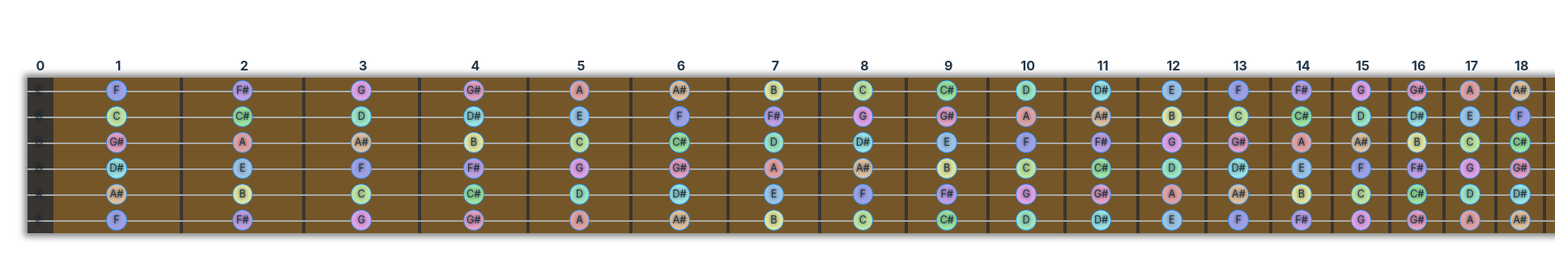
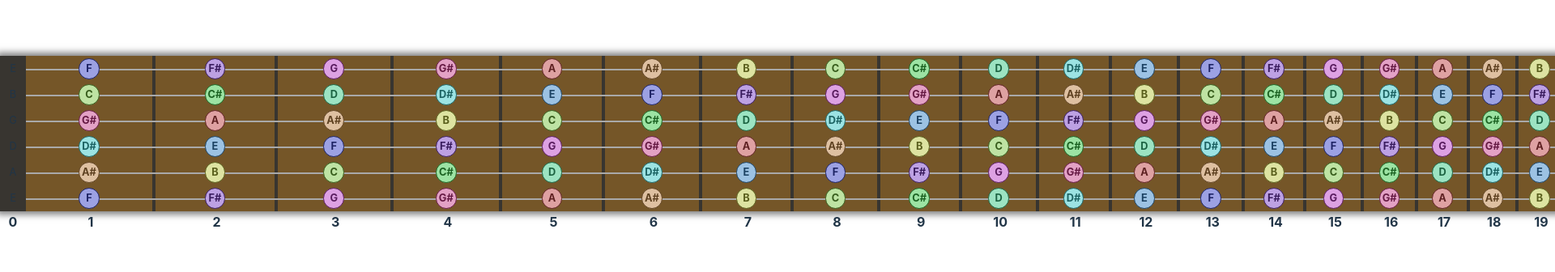
Before and after one commit to toddpress/fretz, a React (Vite) app: page / in a window 1280 px wide. Shown: the part 222-558 px from the top of the page at 81% size, 1920 px wide, since content can reach past the window. Built offline with nearby package versions, Linux system fonts and the light colour scheme.

Commit message:
styling fixes for basic fretboard layout and notes

```diff
--- a/src/App.css
+++ b/src/App.css
@@ -1,6 +1,3 @@
 #root {
-  max-width: 1280px;
-  margin: 0 auto;
-  padding: 2rem;
-  text-align: center;
+  width: 100%;
 }
--- a/src/components/Fretboard/Fret.tsx
+++ b/src/components/Fretboard/Fret.tsx
@@ -31,7 +31,7 @@ export const Fret = ({
     <td
       headers={`string_${stringNumber} fret_${fretNumber}`}
       className={ccc(`fret_${fretNumber}`, className)}
-      style={{ width: `${FRET_WIDTHS[fretNumber] * 4}rem`, textShadow: '0px 0px 4px #000', borderRight: '4px solid #383530'}}
+      style={{ width: `${FRET_WIDTHS[fretNumber] * 4}rem`}}
       {...props}
     >
       <span
--- a/src/components/Fretboard/fretboard.module.scss
+++ b/src/components/Fretboard/fretboard.module.scss
@@ -1,29 +1,64 @@
 /**
 * # Fretboard widths
-*
 * Width of Fret n = calc(var(--first-fret-width) * var(fret-ratio) ** (n−1))
 */
 
-:root {
-    --marker-color: #383530;
-    --fretboard-color: #755628;
-    --fret-ratio: 0.9439;
-    --first-fret-width: 2.5rem;
+//TODO - multiply fret widths by 4 in constants not in render
+//TODO - use fret ratio to calculate fret width instead of inlining at render
+//TODO - dedupe and reorganize scss
+//TODO - use hsl colors for scss
+//TODO - identify fret color to use (currently using marker)
 
-    // TODO - explitly name colors by note
-    --a-bg: hwb(359 63% 13%);
-    --a-sharp-bg: hwb(31 63% 13%);
-    --b-bg: hwb(65 63% 11%);
-    --c-bg: hwb(95 64% 11%);
-    --c-sharp-bg: hwb(126 61% 11%);
-    --d-bg: hwb(152 61% 11%);
-    --d-sharp-bg: hwb(180 61% 11%);
-    --e-bg: hwb(208 61% 11%);
-    --f-bg: hwb(235 61% 11%);
-    --f-sharp-bg: hwb(266 63% 11%);
-    --g-bg: hwb(295 63% 11%);
-    --g-sharp-bg: hwb(327 63% 11%);
-    --g-sharp-border: hwb(327 10% 60%);
+// fretboard
+$marker-color: #383530;
+$fretboard-color: #755628;
+$string-color: darkgrey;
+$fret-ratio: 0.9439;
+$first-fret-width: 2.5rem;
+
+// note colors
+$a-bg: hwb(359 63% 13%);
+$a-color: hwb(359 13% 63%);
+
+$a-sharp-bg: hwb(31 63% 13%);
+$a-sharp-color: hwb(31 13% 63%);
+
+$b-bg: hwb(65 63% 11%);
+$b-color: hwb(65 11% 63%);
+
+$c-bg: hwb(95 64% 11%);
+$c-color: hwb(95 11% 64%);
+
+$c-sharp-bg: hwb(126 61% 11%);
+$c-sharp-color: hwb(126 11% 61%);
+
+$d-bg: hwb(152 61% 11%);
+$d-color: hwb(152 11% 61%);
+
+$d-sharp-bg: hwb(180 61% 11%);
+$d-sharp-color: hwb(180 11% 61%);
+
+$e-bg: hwb(208 61% 11%);
+$e-color: hwb(208 11% 61%);
+
+$f-bg: hwb(235 61% 11%);
+$f-color: hwb(235 11% 61%);
+
+$f-sharp-bg: hwb(266 63% 11%);
+$f-sharp-color: hwb(266 11% 63%);
+
+$g-bg: hwb(295 63% 11%);
+$g-color: hwb(295 11% 63%);
+
+$g-sharp-bg: hwb(327 63% 11%);
+$g-sharp-color: hwb(327 10% 60%);
+
+.neck {
+    display: flex;
+    flex-direction: column-reverse;
+    align-items: self-start;
+    width: fit-content;
+    margin: 0 auto;
 }
 
 .fretboard {
@@ -32,7 +67,7 @@
     align-items: flex-start;
     width: 100%;
     padding: 0;
-    background-color: var(--marker-color);
+    background-color: $marker-color;
     box-shadow: 0 0 0.5rem 0.25rem rgba(0, 0, 0, 0.5);
 
     .string {
@@ -45,15 +80,21 @@
             left: 0;
             width: 100%;
             height: 0.15rem;
-            background-color: darkgrey;
+            background-color: $string-color;
         }
 
         .nut {
-            background-color: var(--marker-color);
+            background-color: $marker-color;
+            z-index: 1;
         }
 
         .fret {
-            background-color: var(--fretboard-color);
+            background-color: $fretboard-color;
+            font-weight: bolder;
+
+            &:not(:last-of-type) {
+                border-right: 4px solid $marker-color;
+            }
         }
     }
 }
@@ -80,44 +121,65 @@
         border: 1px solid dodgerblue;
         background-color: royalblue;
 
-        // TODO - replace with better note colors
-        // TODO - use good contrasting colors
-        // TODO - use darker versions for the borders
         &[data-name='A'] {
-            background-color: var(--a-bg);
+            background-color: $a-bg;
+            color: $a-color;
+            border-color: $a-color;
         }
         &[data-name='A#'] {
-            background-color: var(--a-sharp-bg);
+            background-color: $a-sharp-bg;
+            color: $a-sharp-color;
+            border-color: $a-sharp-color;
         }
         &[data-name='B'] {
-            background-color: var(--b-bg);
+            background-color: $b-bg;
+            color: $b-color;
+            border-color: $b-color;
         }
         &[data-name='C'] {
-            background-color: var(--c-bg);
+            background-color: $c-bg;
+            color: $c-color;
+            border-color: $c-color;
         }
         &[data-name='C#'] {
-            background-color: var(--c-sharp-bg);
+            background-color: $c-sharp-bg;
+            color: $c-sharp-color;
+            border-color: $c-sharp-color;
         }
         &[data-name='D'] {
-            background-color: var(--d-bg);
+            background-color: $d-bg;
+            color: $d-color;
+            border-color: $d-color;
         }
         &[data-name='D#'] {
-            background-color: var(--d-sharp-bg);
+            background-color: $d-sharp-bg;
+            color: $d-sharp-color;
+            border-color: $d-sharp-color;
         }
         &[data-name='E'] {
-            background-color: var(--e-bg);
+            background-color: $e-bg;
+            color: $e-color;
+            border-color: $e-color;
         }
         &[data-name='F'] {
-            background-color: var(--f-bg);
+            background-color: $f-bg;
+            color: $f-color;
+            border-color: $f-color;
         }
         &[data-name='F#'] {
-            background-color: var(--f-sharp-bg);
+            background-color: $f-sharp-bg;
+            color: $f-sharp-color;
+            border-color: $f-sharp-color;
         }
         &[data-name='G'] {
-            background-color: var(--g-bg);
+            background-color: $g-bg;
+            color: $g-color;
+            border-color: $g-color;
         }
         &[data-name='G#'] {
-            background-color: var(--g-sharp-bg);
+            background-color: $g-sharp-bg;
+            color: $g-sharp-color;
+            border-color: $g-sharp-color;
         }
 }
 
--- a/src/components/Fretboard/index.tsx
+++ b/src/components/Fretboard/index.tsx
@@ -2,8 +2,8 @@ import String from './String'
 import { Note } from '../../types'
 import { getNotes } from '../../util'
 import { FRET_WIDTHS } from '../../constants'
-import styles from './Fretboard.module.scss'
 import { getOrdinal } from '../../util/getOrdinal'
+import styles from './fretboard.module.scss'
 
 type FretboardProps = {
     fretCount?: number
@@ -20,7 +20,7 @@ export const Fretboard = ({ tuning = STANDARD, fretCount = 24 }: FretboardProps)
     })
 
     return (
-        <table className="neck">
+        <table className={styles.neck}>
             <thead>
                 <tr style={{ display: 'flex'}}>
                     <th scope="col" role="presentation" className={styles.placehodor}></th>
--- a/src/index.css
+++ b/src/index.css
@@ -36,7 +36,6 @@ body {
   margin: 0;
   display: flex;
   place-items: center;
-  min-width: 320px;
   min-height: 100vh;
 }
 
```
